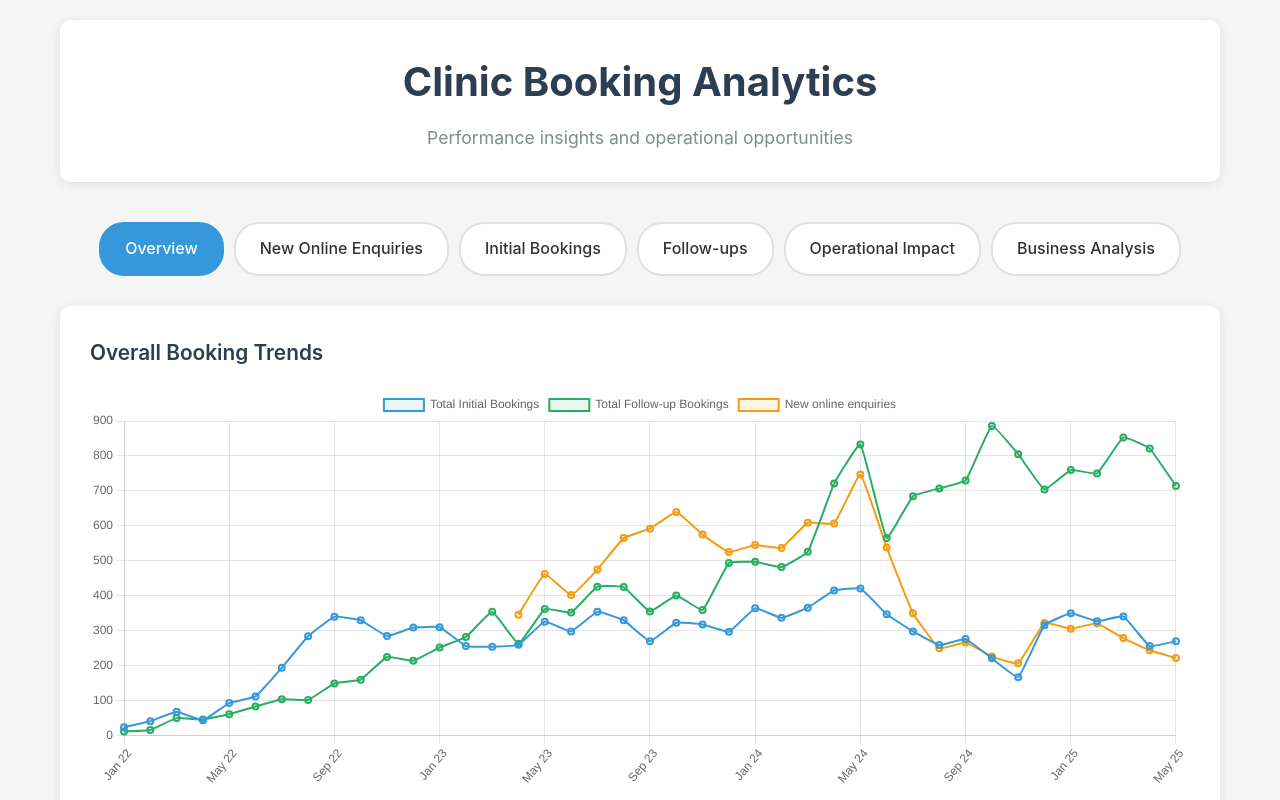
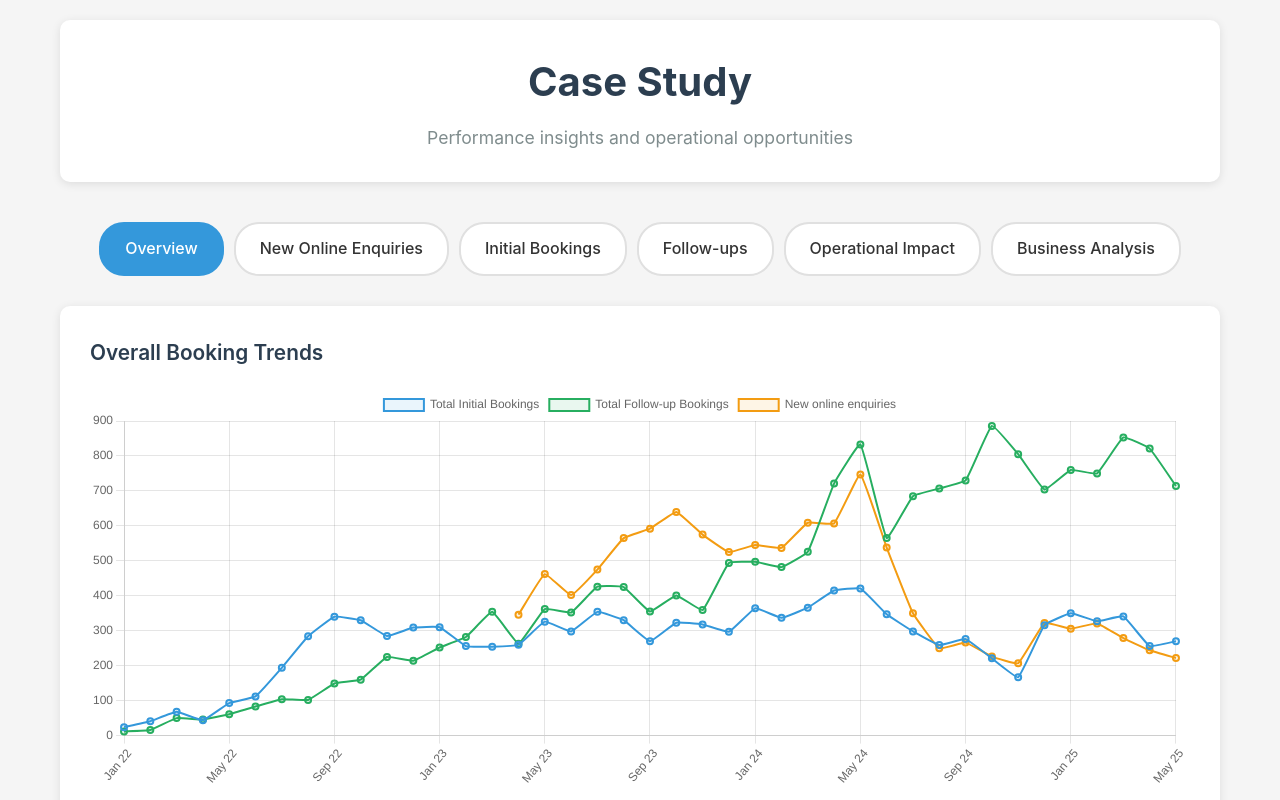
Before and after one commit to JamesGall12/AutomatedCommsDashboard, a plain HTML site: page index.html in a window 1280 px wide. Shown: the top 800 px of the page. Drawn offline with nearby package versions, Linux system fonts and the light colour scheme.

Commit message:
Update index.html

```diff
--- a/index.html
+++ b/index.html
@@ -287,7 +287,7 @@
 <body>
     <div class="container">
         <div class="header">
-            <h1>Clinic Booking Analytics</h1>
+            <h1>Case Study</h1>
             <p>Performance insights and operational opportunities</p>
         </div>
 
```
